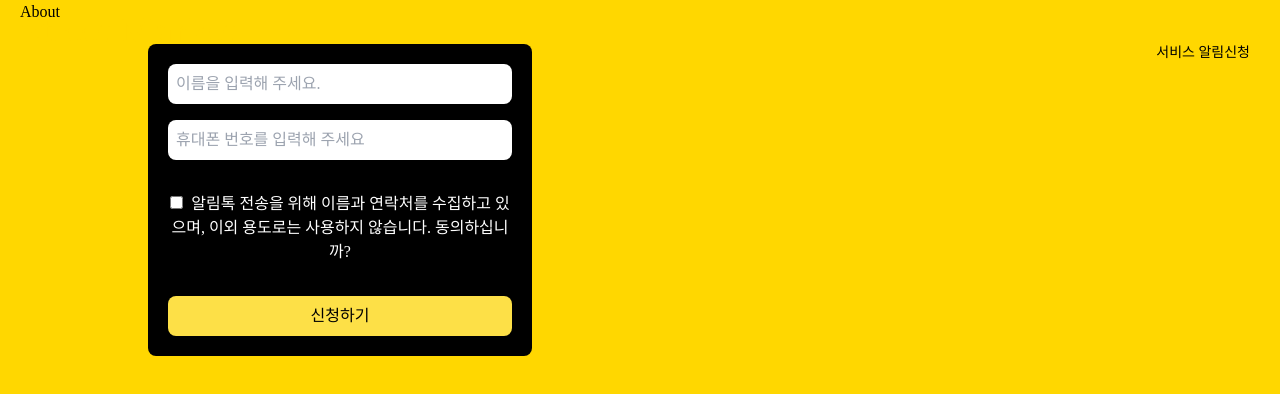
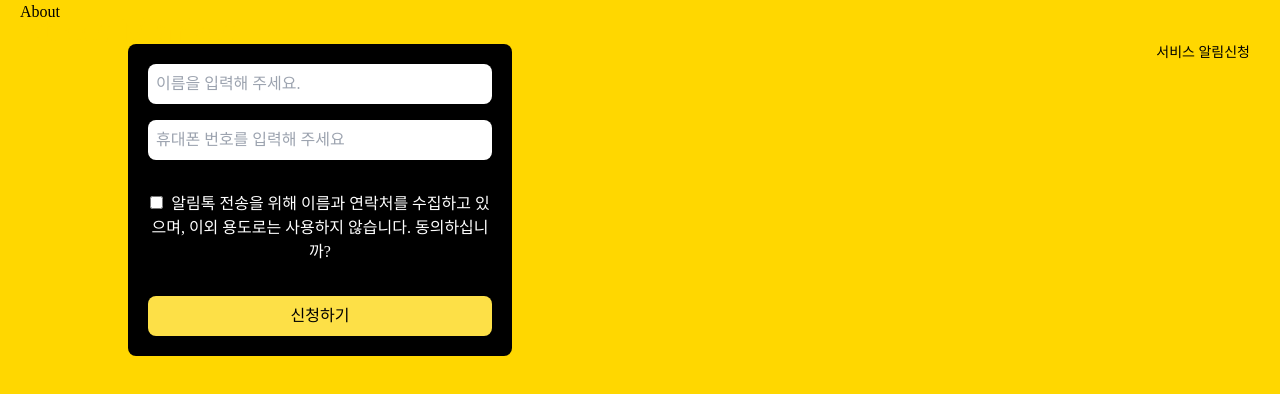
Before and after one commit to yj4-TeamProject-market/StreetMarket-LandingPage, a Next.js app: page / in a window 1280 px wide. Shown: the top 394 px of the page. Built offline with nearby package versions, Linux system fonts and the light colour scheme; a web font is replaced by a local one.

Commit message:
feat: hero페이지 추가

```diff
--- a/src/components/Form/userForm.jsx
+++ b/src/components/Form/userForm.jsx
@@ -33,8 +33,8 @@ export default function UserForm() {
     }
   };
   return (
-    <main className="w-full">
-      <section className="w-full max-w-5xl my-0 mx-auto p-5">
+    <div className="w-full">
+      <section className="w-full max-w-5xl my-0 mx-auto py-5">
         <form className="flex flex-col gap-4 bg-black w-full max-w-96 p-5 rounded-lg" onSubmit={handleSubmit(onSubmit)}>
           {/* --------------------이름 input-------------------- */}
           <input
@@ -93,6 +93,6 @@ export default function UserForm() {
           )}
         </form>
       </section>
-    </main>
+    </div>
   );
 }
--- /dev/null
+++ b/src/components/Hero/Hero.jsx
@@ -0,0 +1,13 @@
+import UserForm from "../Form/userForm";
+
+export default function Hero() {
+  return (
+    <section className="pt-[130px]">
+      <div className="text-[20px]">
+        <p>셀러만을 위한 스트릿마켓의 특별한 서비스</p>
+        <p>지금 바로 스트릿마켓의 알림을 신청하고 경험해보세요!</p>
+      </div>
+      <UserForm />
+    </section>
+  )
+}
```
